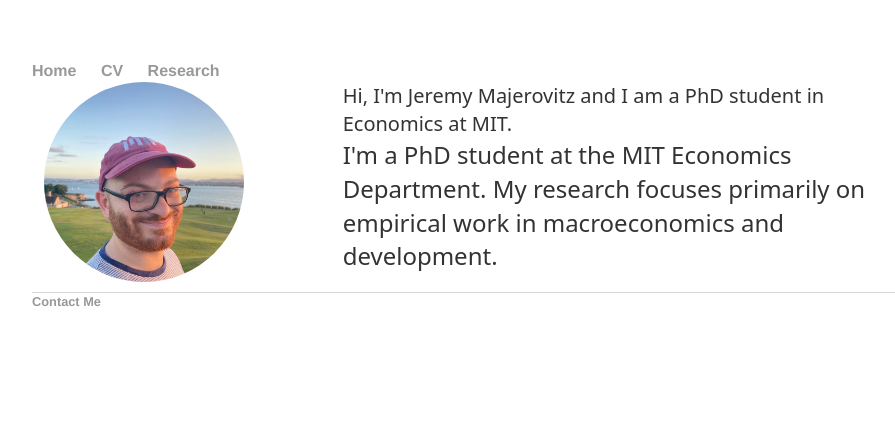
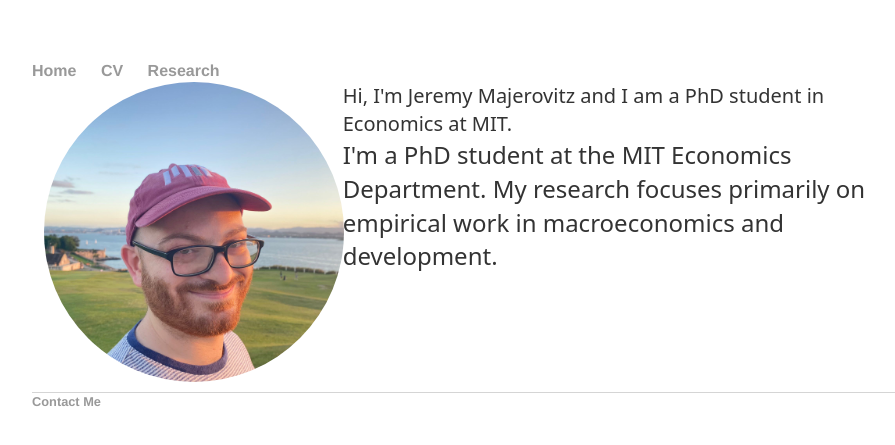
Before and after one commit to jmajic/jmajic.github.io, a Jekyll site: the page built from index.html, in a window 1280 px wide. Shown: the top 445 px of the page, without its empty margins (160-1055 px from the left). Built offline with Jekyll 4.4.1, drawn with Linux system fonts in a browser that asks for light colours.

Commit message:
Increase size of circle, and use rounded-circle class

```diff
--- a/index.html
+++ b/index.html
@@ -5,7 +5,7 @@ title: Jeremy Majerovitz
 
 <div class="row marketing">
 	<div class="col-sm-4">
-	<img  class="img-circle" alt="Jeremy Majerovitz" src="img/Jeremy MIT Hat Square.jpg" width="200" height="200">
+	<img  class="rounded-circle" alt="Jeremy Majerovitz" src="img/Jeremy MIT Hat Square.jpg" width="300" height="300">
 	</div>
 	<div class="col-sm-8">
 	<p class="lead">Hi, I'm Jeremy Majerovitz and I am a PhD student in Economics at MIT.</p>
```
